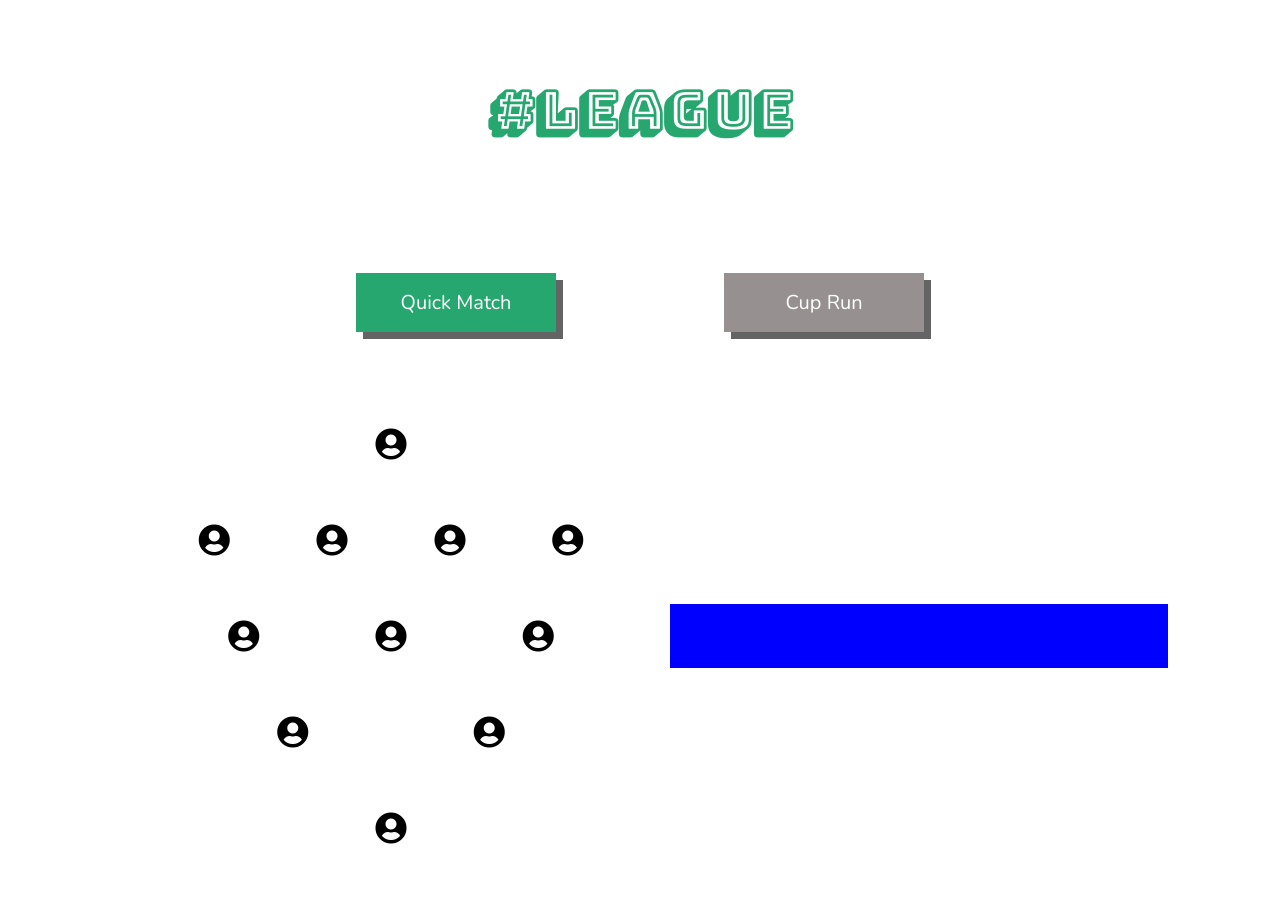
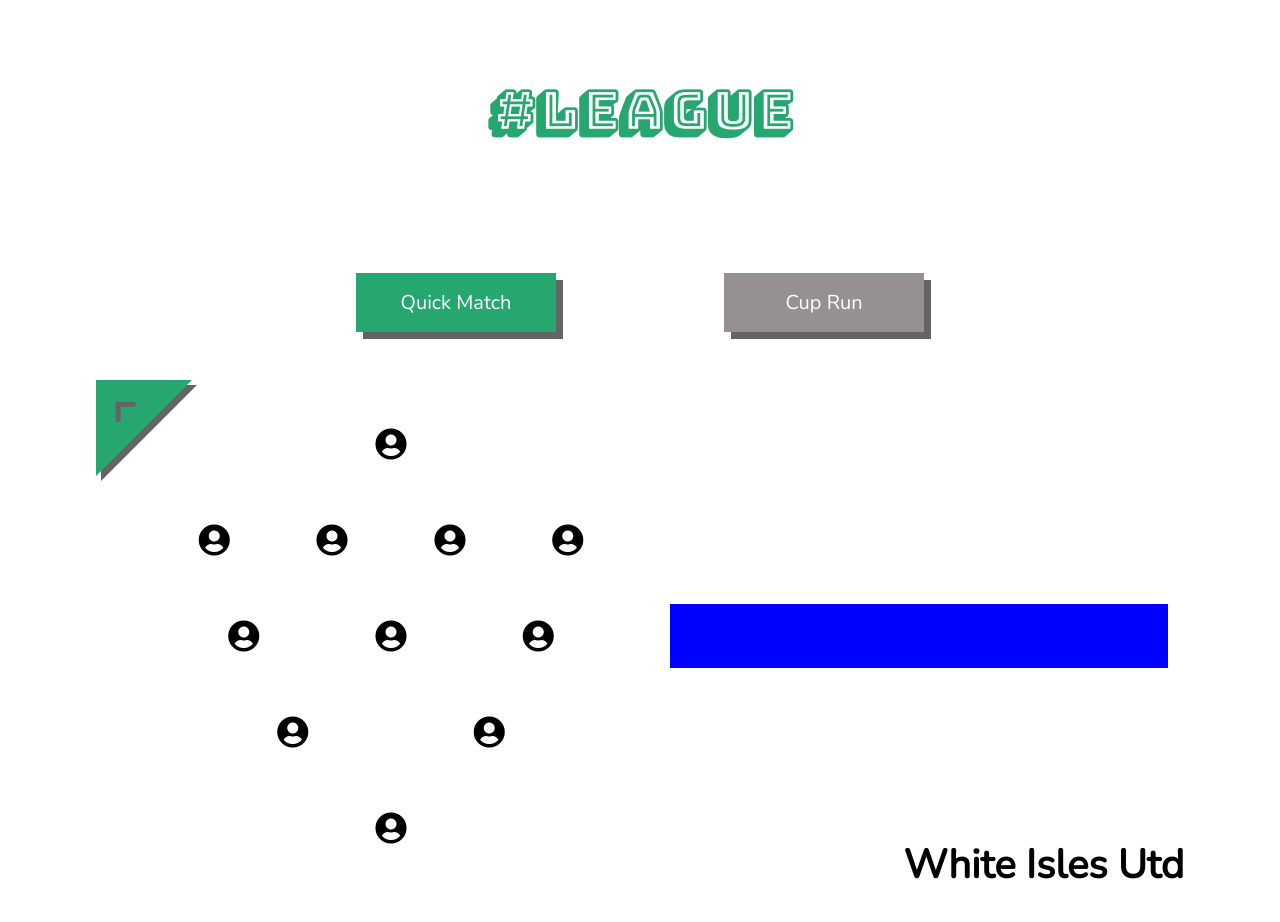
Before and after one commit to NicholasHorta/league, an Angular app: page / in a window 1280 px wide. Shown: the top 922 px of the page. Built offline with nearby package versions, Linux system fonts and the light colour scheme.

Commit message:
further design implementations to the team sheet view

```diff
--- a/src/app/components/match-setup/match-teams-display/match-teams-display.component.css
+++ b/src/app/components/match-setup/match-teams-display/match-teams-display.component.css
@@ -1,6 +1,7 @@
 .team__team-sheet {
     display: flex;
     flex-direction: column;
+    position: relative;
 }
 
 .team-sheet__team-1,
@@ -8,6 +9,38 @@
     padding: 1rem;
     flex-direction: row-reverse;
     margin-bottom: 2rem;
+    position: relative;
+    /* background-color: gray; */
+}
+.team-sheet__team-1::before,
+.team-sheet__team-2::before,
+.team-sheet__team-1::after,
+.team-sheet__team-2::after {
+    content: '';
+    clip-path: polygon(100% 0, 0 0, 0 100%);
+    padding: 3rem;
+    background-color: var(--green);
+    position: absolute;
+    left: 0;
+    top: 0;
+    cursor: pointer;
+}
+
+.team-sheet__team-1::after,
+.team-sheet__team-2::after {
+    background-color: var(--grey);
+    z-index: -5;
+    left: 5px;
+    top: 5px;
+}
+
+.team-1__club-title,
+.team-2__club-title {
+    position: absolute;
+    bottom: 0;
+    right: 0;
+    font-size: 2.5rem;
+    font-family: 'script';
 }
 
 .team-1__player-listing,
@@ -24,16 +57,10 @@
     display: flex;
     flex-direction: column;
     flex-grow: 1;
-
 }
 
 .player-positions__keeper,
-.player-positions__att {
-    display: flex;
-    justify-content: center;
-    align-items: center;
-}
-
+.player-positions__att,
 .player-positions__def,
 .player-positions__def-mid,
 .player-positions__att-mid {
@@ -52,7 +79,17 @@
     padding: 2rem 0;
 }
 
-.team-1__player-positions i,
-.team-2__player-positions i {
+.fa-user-circle {
     font-size: 2rem;
 }
+
+
+.fa-chevron-up {
+    font-size: 2rem;
+    position: absolute;
+    left: 0.75rem;
+    top: 0.75rem;
+    transform: rotate(-45deg);
+    color: var(--grey);
+    cursor: pointer;
+}
--- a/src/app/components/match-setup/match-teams-display/match-teams-display.component.html
+++ b/src/app/components/match-setup/match-teams-display/match-teams-display.component.html
@@ -1,5 +1,7 @@
 <div class="team__team-sheet">
     <div class="team-sheet__team-1 fx_x-b_y-c">
+        <h2 class="team-1__club-title">{{matchSetupSVC.generatedTeamsArray[0]}}</h2>
+        <i class="fas fa-chevron-up"></i>
         <div class="team-1__player-listing">
 
         </div>
@@ -50,6 +52,8 @@
         </div>
     </div>
     <div class="team-sheet__team-2 fx_x-b_y-c">
+        <h2 class="team-2__club-title">{{matchSetupSVC.generatedTeamsArray[1]}}</h2>
+        <i class="fas fa-chevron-up"></i>
         <div class="team-2__player-listing">
 
         </div>
@@ -88,11 +92,11 @@
                 <div class="attacking-mid">
                     <i class="fas fa-user-circle"></i>
                 </div>
-                <div class="attacking-mid">
+            </div>
+            <div class="player-positions__att">
+                <div class="attack">
                     <i class="fas fa-user-circle"></i>
                 </div>
-            </div>
-            <div class="player-positions__att">
                 <div class="attack">
                     <i class="fas fa-user-circle"></i>
                 </div>
--- a/src/app/components/match-setup/match-teams-display/match-teams-display.component.ts
+++ b/src/app/components/match-setup/match-teams-display/match-teams-display.component.ts
@@ -1,4 +1,5 @@
 import { Component, OnInit } from '@angular/core';
+import { MatchSetupService } from '../../../services/match-setup.service'
 
 @Component({
   selector: 'app-match-teams-display',
@@ -7,7 +8,7 @@ import { Component, OnInit } from '@angular/core';
 })
 export class MatchTeamsDisplayComponent implements OnInit {
 
-  constructor() { }
+  constructor(public matchSetupSVC: MatchSetupService) { }
 
   ngOnInit(): void {
   }
```
